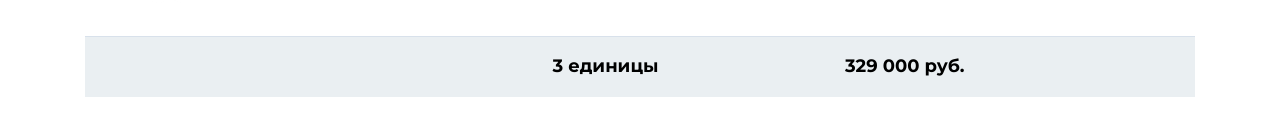
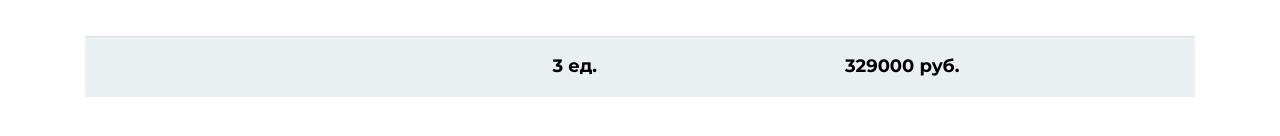
Before and after one commit to sergey87chuvasov/html-scss-bem-project11---cart-on-react, a React (Create React App) app: page / in a window 1280 px wide. Shown: the part 592-728 px from the top of the page. Built offline with nearby package versions, Linux system fonts and the light colour scheme.

Commit message:
added counting the total quantity and cost when changing the cart

```diff
--- a/src/components/Cart/Cart.jsx
+++ b/src/components/Cart/Cart.jsx
@@ -3,10 +3,23 @@ import CartFooter from "../CartFooter/CartFooter"
 import CartHeader from "../CartHeader/CartHeader"
 import Product from "../Product/Product"
 import data from '../../data.js'
+import { useEffect } from 'react'
 
 const Cart = () => {
 
     const [cart, setCart] = useState(data)
+
+    const [total, setTotal] = useState({
+        price: cart.reduce((prev, curr) =>  prev + curr.priceTotal,0),
+        count: cart.reduce((prev, curr) =>  prev + curr.count, 0),
+    })
+
+    useEffect(() => {
+        setTotal({
+            price: cart.reduce((prev, curr) =>  prev + curr.priceTotal,0),
+            count: cart.reduce((prev, curr) =>  prev + curr.count, 0),
+        })
+    }, [cart])
 
     // console.log(data);
     // console.log(cart);
@@ -17,7 +30,7 @@ const Cart = () => {
     }
 
     const increase = (id) => {
-        console.log('increase', id);
+        // console.log('increase', id);
 
         setCart((cart) => {
             return cart.map((product) => {
@@ -53,8 +66,27 @@ const Cart = () => {
         })
     }
 
+    const changeValue = (id, value) => {
+        setCart(() => {
+            return cart.map((product) => {
+                if (product.id === id) {
+                    return {
+                        ...product,
+                        count: value,
+                        priceTotal: value * product.price
+                    }
+                }
+                return product
+            })
+        })
+    }
+
     const products = cart.map((product) => {
-        return <Product product={product} key={product.id} deleteProduct={deleteProduct} increase={increase} decrease={decrease}/>
+        return <Product product={product} key={product.id}
+        deleteProduct={deleteProduct}
+        increase={increase}
+        decrease={decrease}
+        changeValue={changeValue}/>
     })
 
     return (
@@ -64,7 +96,7 @@ const Cart = () => {
 
          {products}
 
-        <CartFooter />
+        <CartFooter total={total} />
 
         </section>
     )
--- a/src/components/CartFooter/CartFooter.jsx
+++ b/src/components/CartFooter/CartFooter.jsx
@@ -1,10 +1,13 @@
 import './style.scss'
 
-const CartFooter  = () => {
+const CartFooter  = ({ total }) => {
+
+    const {count, price} = total
+
     return (
         <footer className="cart-footer">
-            <div className="cart-footer__count">3 единицы</div>
-            <div className="cart-footer__price">329 000 руб.</div>
+            <div className="cart-footer__count">{count} ед.</div>
+            <div className="cart-footer__price">{price} руб.</div>
           </footer>
       );
 }
--- a/src/components/Count/Count.jsx
+++ b/src/components/Count/Count.jsx
@@ -1,10 +1,10 @@
 import './styles.scss';
 
-const Count = ({count, increase, decrease, id}) => {
+const Count = ({count, increase, decrease, changeValue, id}) => {
     return (
         <div className="count">
             <div className="count__box">
-              <input className="count__input" type="number" min="1" max="100" value={count} />
+              <input onChange={(e) => {changeValue(id, +e.target.value )}} className="count__input" type="number" min="1" max="100" value={count} />
             </div>
             <div className="count__controls">
               <button className="count__up" type="button" onClick={() => {increase(id)}}>
--- a/src/components/Product/Product.jsx
+++ b/src/components/Product/Product.jsx
@@ -4,7 +4,7 @@ import ButtonDelete from '../ButtonDelete/ButtonDelete';
 
 // деструктур props сразу ({product})
 
-const Product = ({product, deleteProduct, increase, decrease}) => {
+const Product = ({product, deleteProduct, increase, changeValue, decrease}) => {
   // деструкт на отдельн переменн
   const {img, title, priceTotal, count, id} = product
 
@@ -18,7 +18,7 @@ const Product = ({product, deleteProduct, increase, decrease}) => {
         </div>
         <div className="product__count">
 
-          <Count count={count} increase={increase} decrease={decrease} id={id}/>
+          <Count count={count} increase={increase} decrease={decrease} changeValue={changeValue} id={id}/>
 
         </div>
         <div className="product__price">
```
